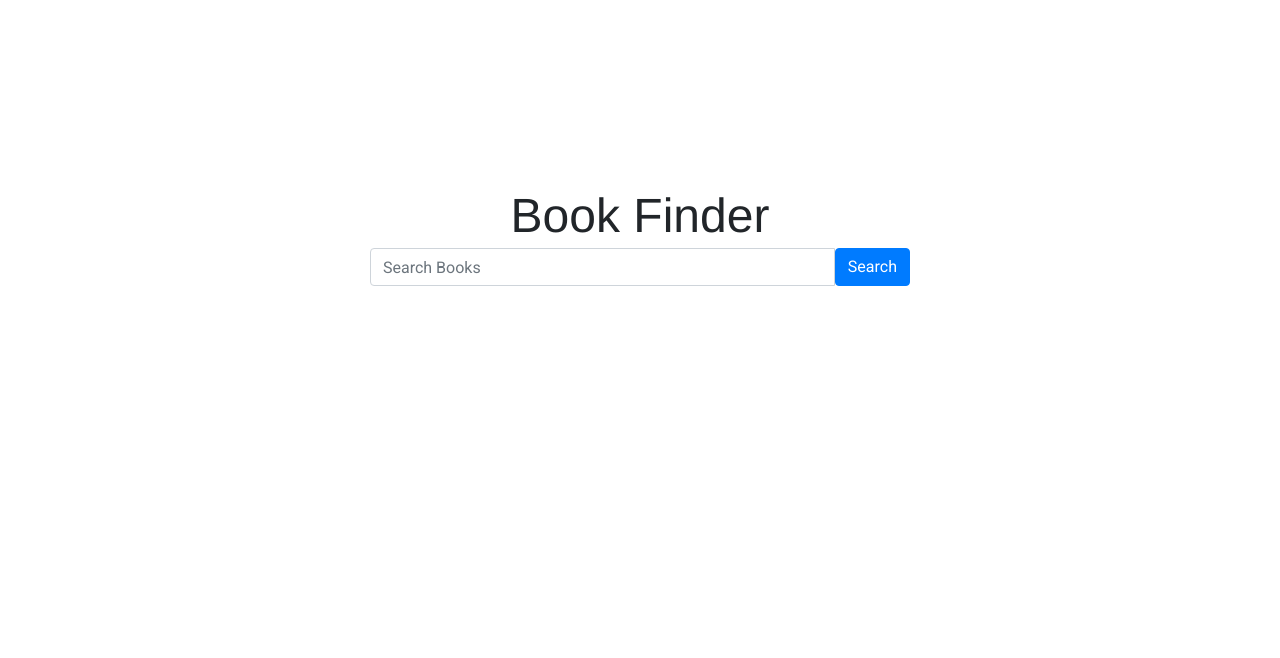
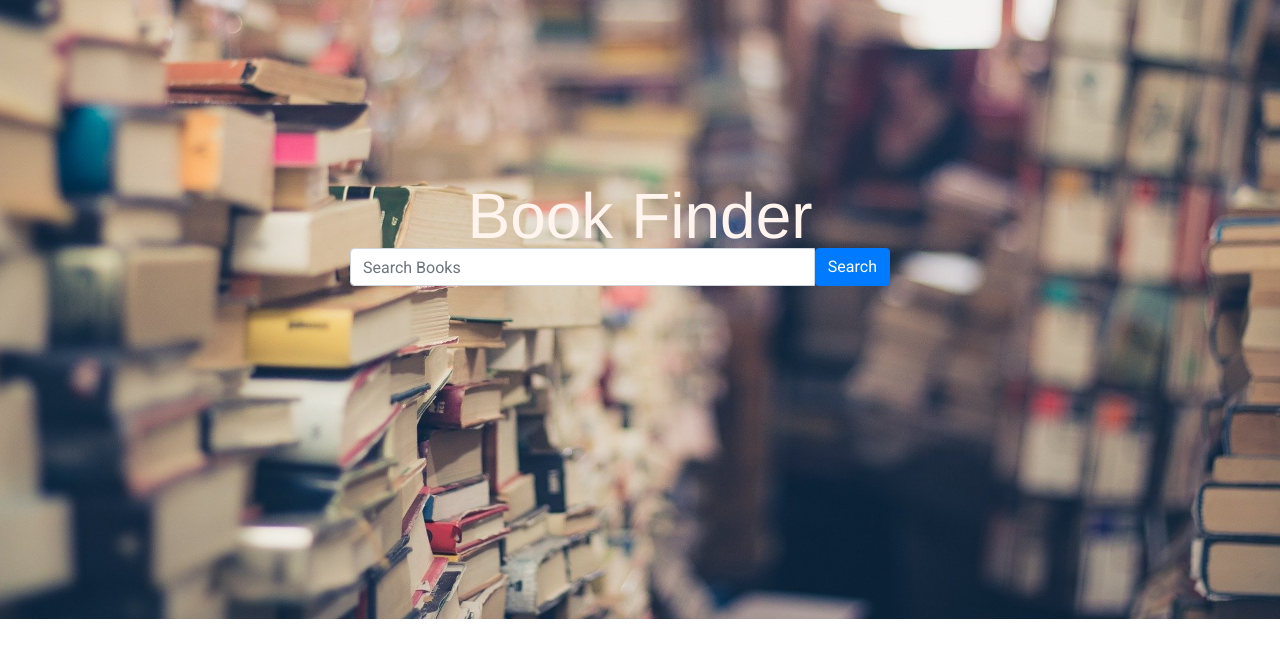
Before and after one commit to ArturJankowiak/Book-Finder, an Angular app: page /book-search in a window 1280 px wide. Shown: the top 658 px of the page. Built offline with nearby package versions, Linux system fonts and the light colour scheme.

Commit message:
refactor (development of the app)

```diff
--- a/src/app/app.module.ts
+++ b/src/app/app.module.ts
@@ -13,4 +13,6 @@ import { HttpClientModule } from '@angular/common/http';
   providers: [],
   bootstrap: [AppComponent],
 })
-export class AppModule {}
+export class AppModule {
+
+}
--- a/src/app/data-base.service.ts
+++ b/src/app/data-base.service.ts
@@ -1,14 +1,21 @@
-import { BookItem } from './views/book-search/book-item';
-import { Injectable } from '@angular/core';
-import { BehaviorSubject } from 'rxjs';
-
+import { HttpClient } from '@angular/common/http';
+import { Injectable, APP_ID } from '@angular/core';
+import { BehaviorSubject, Observable } from 'rxjs';
+import { BookItem } from './views/book-search/book-set';
+import { tap } from 'rxjs/operators';
 
 @Injectable({
-  providedIn: 'root'
+  providedIn: 'root',
 })
 export class DataBaseService {
+  API_KEY = 'AIzaSyCbSq4iLEl5-nR5zd96p7DDGVOCrdL-42I';
+  private url = 'https://www.googleapis.com/books/v1/volumes'
 
-private database$ = new BehaviorSubject<BookItem[]>([]);
+  private database$ = new BehaviorSubject<BookItem[]>([]);
 
-  constructor() { }
+  constructor(private http: HttpClient) {}
+
+  getBooks(): Observable<BookItem[]>{
+    return this.http.get<BookItem[]>(this.url).pipe(tap(console.log));
+  }
 }
--- a/src/app/views/book-search/book-search.component.css
+++ b/src/app/views/book-search/book-search.component.css
@@ -1,5 +1,5 @@
 body {
-    background-image: url();
+    background-image: url('src/assets/img/books-app.jpg');
     height: 100%;
     background-position: center;
     background-repeat: no-repeat;
@@ -13,7 +13,13 @@ body {
 
   #header {
     font-family: 'Franklin Gothic Medium', 'Arial Narrow', Arial, sans-serif;
-    font-size: 3rem;
+    font-size: 4rem;
+    color: seashell;
+  }
+
+  #header:hover {
+      color: rgb(230, 111, 65);
+      transition: 1s;
   }
 
   h2 {
--- a/src/app/views/book-search/book-search.component.html
+++ b/src/app/views/book-search/book-search.component.html
@@ -9,7 +9,17 @@
           class="form-control"
           placeholder="Search Books"
         />
-        <button id="search" class="btn btn-primary" onclick="">Search</button>
+        <button id="search" class="btn btn-primary" (click)="get()">
+          Search
+        </button>
+      </div>
+      <div>
+        <ul>
+          <li *ngFor="let book of books | async">
+            {{ book.authors }}
+            {{ book.title }}
+          </li>
+        </ul>
       </div>
     </div>
   </div>
--- a/src/app/views/book-search/book-search.component.ts
+++ b/src/app/views/book-search/book-search.component.ts
@@ -1,15 +1,27 @@
+import { BookItem } from './book-set';
+import { DataBaseService } from './../../data-base.service';
 import { Component, OnInit } from '@angular/core';
+import { Observable } from 'rxjs';
 
 @Component({
   selector: 'app-book-search',
   templateUrl: './book-search.component.html',
   styleUrls: ['./book-search.component.css']
 })
-export class BookSearchComponent implements OnInit {
+export class BookSearchComponent implements OnInit{
 
-  constructor() { }
+  books: Observable<BookItem[]>
+
+  constructor(private http: DataBaseService) { }
 
   ngOnInit(): void {
+
   }
 
+  get() {
+    this.http.getBooks('cars').subscribe();
+  }
+
+
+
 }
--- a/src/app/views/book-search/book-set.ts
+++ b/src/app/views/book-search/book-set.ts
@@ -1,2 +1,4 @@
 export interface BookItem {
+    authors: string[];
+    title: string;
 }
--- a/src/app/views/book-search/book.mock.ts
+++ /dev/null
@@ -1 +0,0 @@
-import { BookItem } from './book-item';
--- a/src/environments/environment.prod.ts
+++ b/src/environments/environment.prod.ts
@@ -1,3 +1,4 @@
 export const environment = {
-  production: true
+  production: true,
+  API_KEY: 'key-prod'
 };
--- a/src/environments/environment.ts
+++ b/src/environments/environment.ts
@@ -3,7 +3,8 @@
 // The list of file replacements can be found in `angular.json`.
 
 export const environment = {
-  production: false
+  production: false,
+  API_KEY: 'key-dev'
 };
 
 /*
--- a/src/styles.css
+++ b/src/styles.css
@@ -1,4 +1,7 @@
-/* You can add global styles to this file, and also import other style files */
-
-html, body { height: 100%; }
-body { margin: 0; font-family: Roboto, "Helvetica Neue", sans-serif; }
+body {
+  background-image: url("./assets/img/books-app.jpg");
+  height: 100%;
+  background-position: center;
+  background-repeat: no-repeat;
+  background-size: cover;
+}
```
